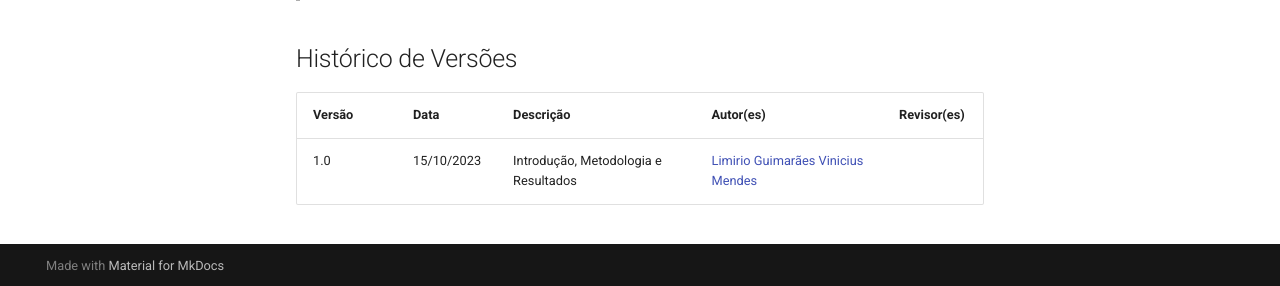
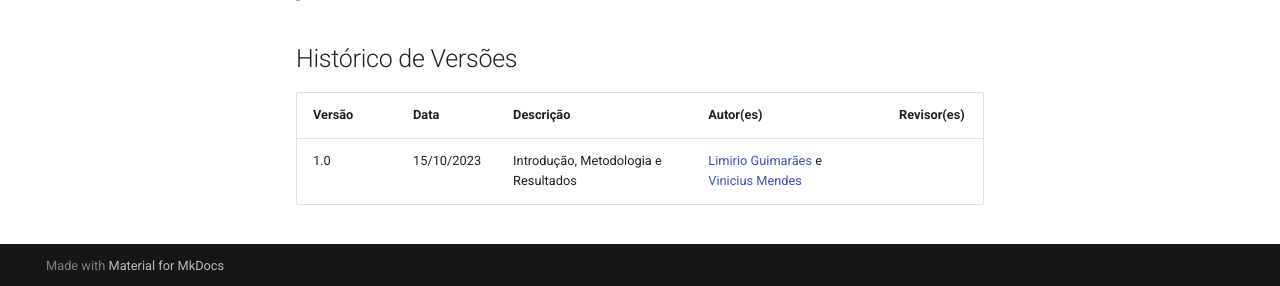
Before and after one commit to Interacao-Humano-Computador/2023.2-Ventoy, an MkDocs documentation site: the page built from docs/elicitacao/elicitacao de requisitos /Brainstorming.md, in a window 1280 px wide and 900 px high, scrolled down 1753 px. Shown: the part 611-897 px from the top of the window. Built offline with MkDocs 1.6.1 and Material for MkDocs 9.7.7, drawn with Linux system fonts in a browser that asks for light colours; comment, search, counter and statistics services are not loaded.

```diff
--- a/docs/elicitacao/elicitacao de requisitos /Brainstorming.md
+++ b/docs/elicitacao/elicitacao de requisitos /Brainstorming.md
@@ -23,7 +23,7 @@ Nome| Função|
 
 </center>
 
-<font size="3"><p style="text-align: center">Fonte:[Limirio Guimarães](https://github.com/LimirioGuimaraes).</p></font>
+<font size="3"><p style="text-align: center">Fonte: [Limirio Guimarães](https://github.com/LimirioGuimaraes).</p></font>
 
 ## Metodologia
 
@@ -61,4 +61,4 @@ As sugestões dos usuários sobre a interface e a interação do site, obtidas n
 
 Versão  | Data | Descrição | Autor(es) | Revisor(es)
 ---------- | -----  | ------ | ---------- | ----------
- 1.0 | 15/10/2023 | Introdução, Metodologia e Resultados |[Limirio Guimarães](https://github.com/LimirioGuimaraes) [Vinicius Mendes](https://github.com/yabamiah) |
+ 1.0 | 15/10/2023 | Introdução, Metodologia e Resultados |[Limirio Guimarães](https://github.com/LimirioGuimaraes) e [Vinicius Mendes](https://github.com/yabamiah) |
```
